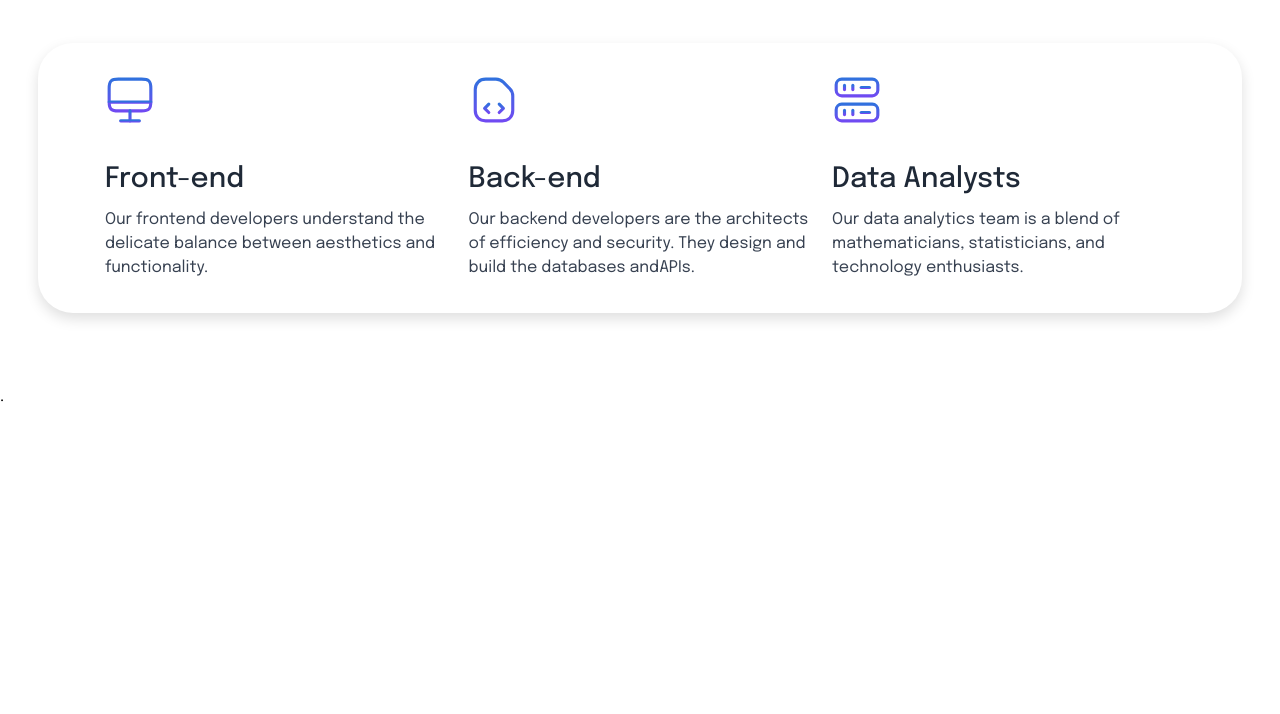
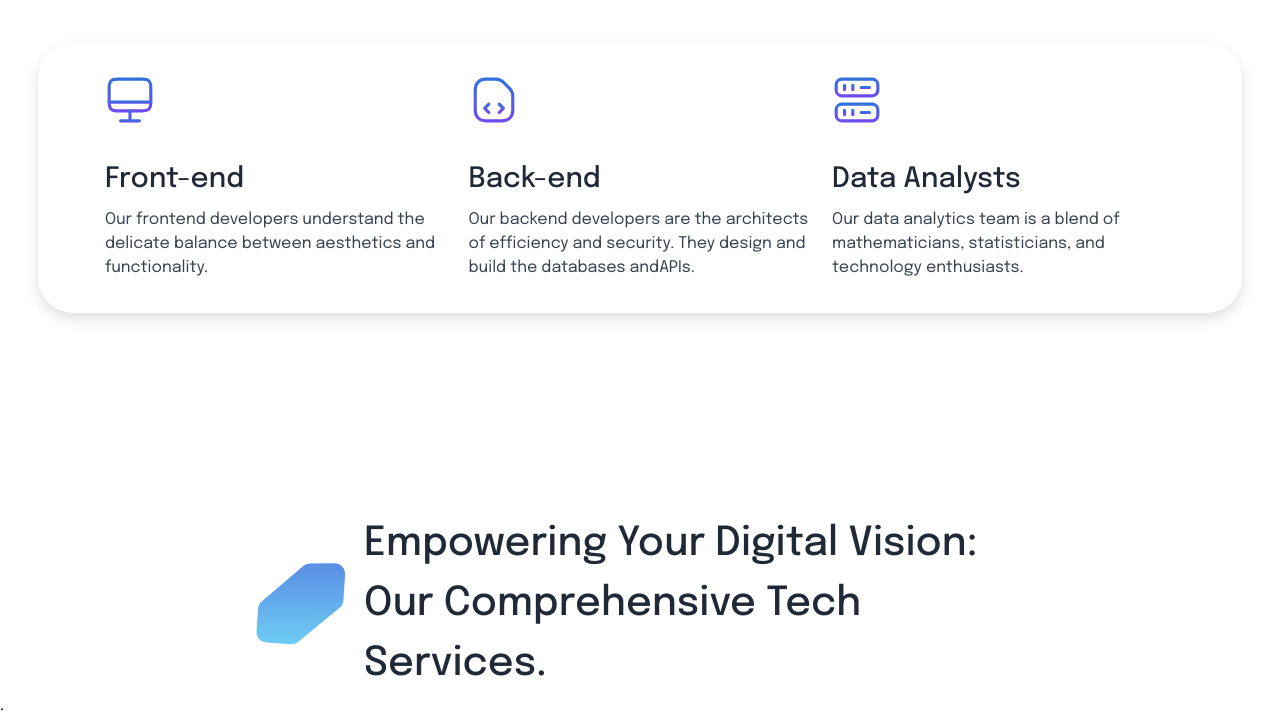
Before and after one commit to akshat-9825/landing_page, a Next.js app: page / in a window 1280 px wide. Shown: the part 917-1631 px from the top of the page. Built offline with nearby package versions, Linux system fonts and the light colour scheme.

Commit message:
scrollbar fix

```diff
--- a/app/globals.css
+++ b/app/globals.css
@@ -2,31 +2,20 @@
 @tailwind components;
 @tailwind utilities;
 
-body {
-  overflow-y: auto;
-  overflow-x: hidden;
-}
-
-*:hover,
-*:active,
-*:focus {
-  overflow-y: auto;
-}
-
-*::-webkit-scrollbar-track {
+::-webkit-scrollbar-track {
   -webkit-box-shadow: inset 0 0 6px rgba(0, 0, 0, 0.3);
   border-radius: 4.5px;
   width: 8px;
   background-color: #555;
 }
 
-*::-webkit-scrollbar {
+::-webkit-scrollbar {
   width: 10px;
   border-radius: 4.5px;
   background-color: #555;
 }
 
-*::-webkit-scrollbar-thumb {
+::-webkit-scrollbar-thumb {
   border-radius: 4.5px;
   border: 1px solid rgba(0, 0, 0, 0.63);
   -webkit-box-shadow: inset 0 0 6px rgba(0, 0, 0, 0.3);
--- a/app/layout.tsx
+++ b/app/layout.tsx
@@ -15,7 +15,10 @@ export default function RootLayout({
 }>) {
   return (
     <html lang="en">
-      <body className={epilogueFont.className}>{children}</body>
+      <body
+        className={`${epilogueFont.className} overflow-hidden hover:overflow-y-auto`}>
+        {children}
+      </body>
     </html>
   );
 }
--- a/app/page.tsx
+++ b/app/page.tsx
@@ -1,5 +1,6 @@
+import ChallengePage from "./pages/ChallengePage";
+import EmpoweringPage from "./pages/EmpoweringPage";
 import Header from "./components/Header";
-import ChallengePage from "./pages/ChallengePage";
 import TitlePage from "./pages/TitlePage";
 
 export default function Home() {
@@ -12,6 +13,7 @@ export default function Home() {
         <TitlePage />
       </div>
       <ChallengePage />
+      <EmpoweringPage />
       <div className="h-96">.</div>
     </div>
   );
--- /dev/null
+++ b/app/pages/EmpoweringPage/index.tsx
@@ -0,0 +1,21 @@
+import Image from "next/image";
+
+const EmpoweringPage = () => {
+  return (
+    <div className="w-full">
+      <div className="mt-[129px] flex flex-row mx-auto max-w-[60%] gap-[18px]">
+        <Image
+          width={91}
+          height={81}
+          src="/Image/EmpoweringHeaderVector.svg"
+          alt="header-vector"
+        />
+        <div className="text-[40px] font-medium leading-[60px] text-gray-800">
+          Empowering Your Digital Vision: Our Comprehensive Tech Services.
+        </div>
+      </div>
+    </div>
+  );
+};
+
+export default EmpoweringPage;
--- a/app/pages/TitlePage/index.tsx
+++ b/app/pages/TitlePage/index.tsx
@@ -19,7 +19,7 @@ const TitlePage = () => {
           See projects
         </button>
       </div>
-      <div className="absolute -z-10 right-12">
+      <div className="absolute -z-10 left-72">
         <div className="relative w-fit">
           <Image
             src="/Image/titleBackground.png"
```
Also changed, not shown: public/Image/EmpoweringHeaderVector.svg (added).
